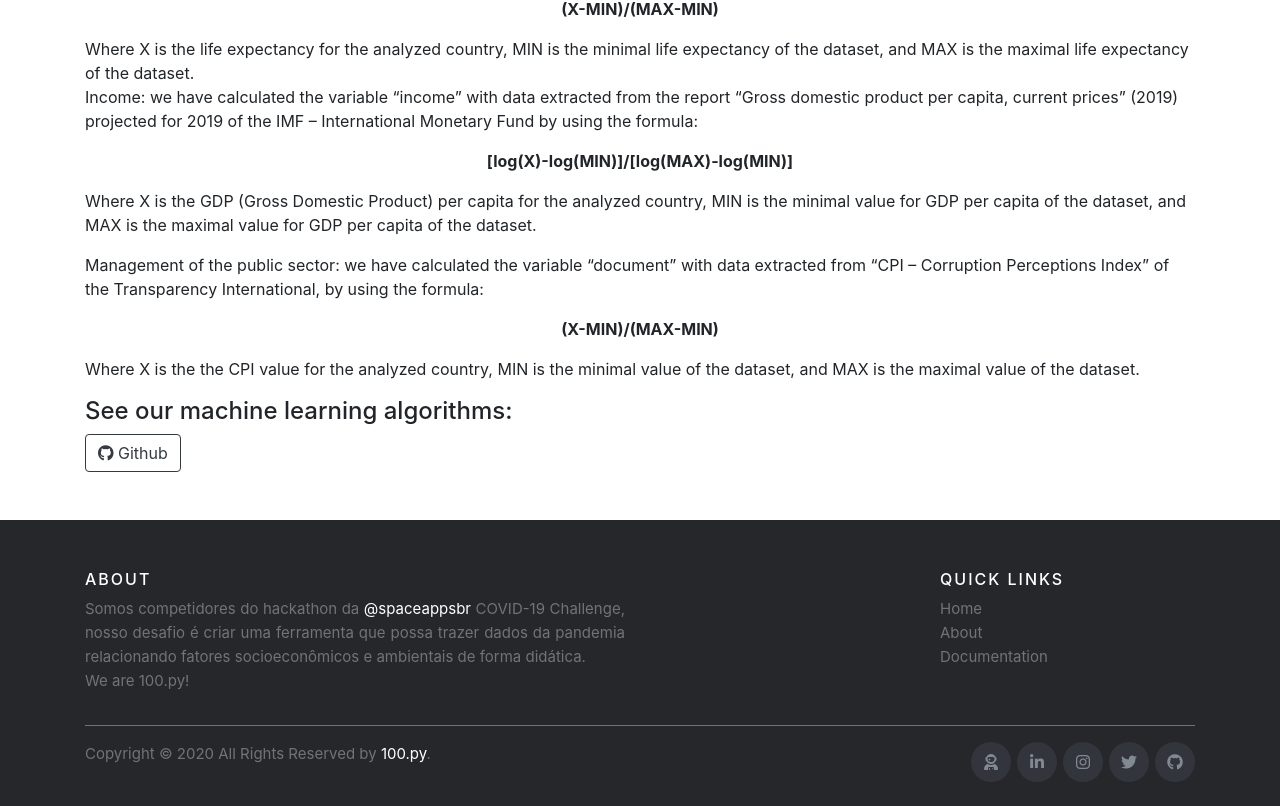
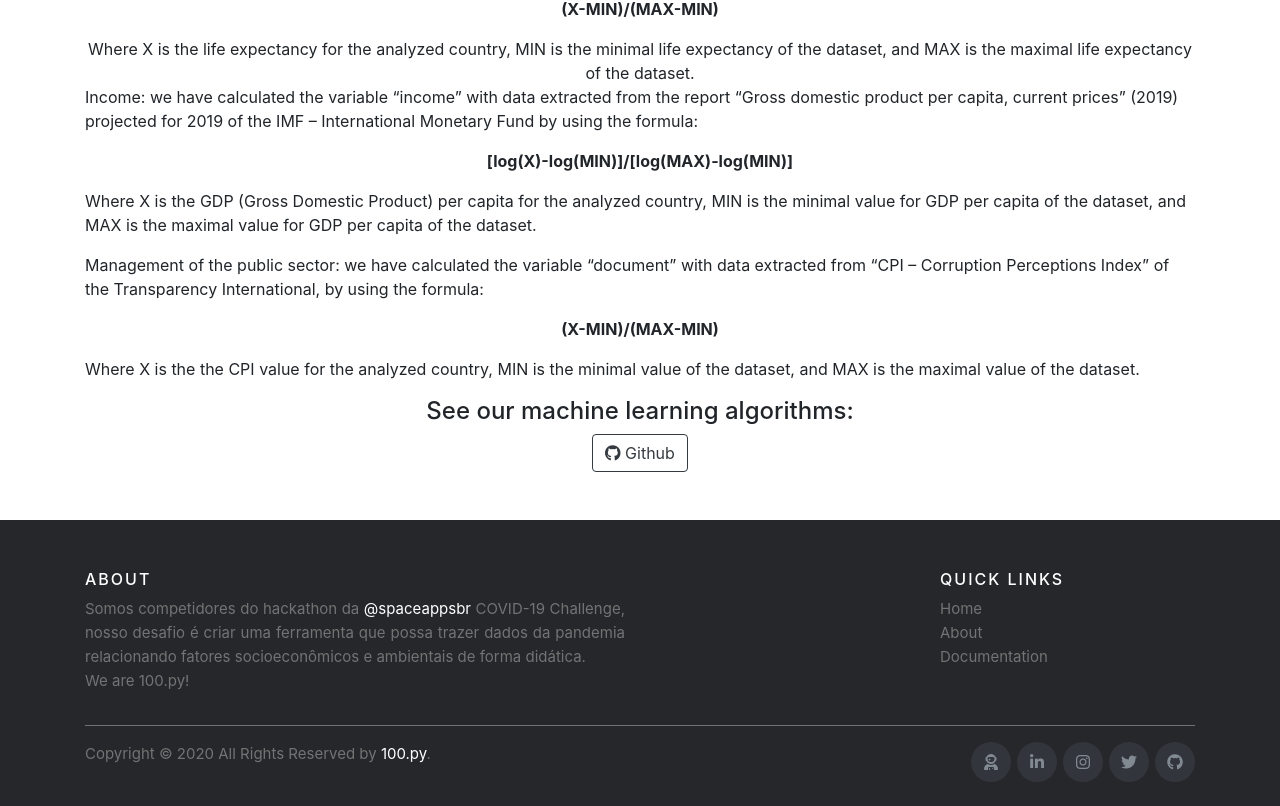
Before and after one commit to gabriellimma/NasaSpaceAppsDevlopmentArea-100.py, an Angular app in the folder frontend/: page /documentation in a window 1280 px wide. Shown: the part 531-1337 px from the top of the page. Built offline with nearby package versions, Linux system fonts and the light colour scheme.

Commit message:
Alinhando 1 botão

```diff
--- a/frontend/src/app/components/template/documentation/documentation.component.css
+++ b/frontend/src/app/components/template/documentation/documentation.component.css
@@ -0,0 +1,7 @@
+*, h4, h5 {
+  text-align: center;
+}
+
+p {
+  text-align: left;
+}
--- a/frontend/src/app/components/template/documentation/documentation.component.html
+++ b/frontend/src/app/components/template/documentation/documentation.component.html
@@ -3,7 +3,7 @@
   <h5>Team: 100.py</h5>
   <h5> ScorVid:</h5>
 
-  <p> <b> I – Creating a score for each country </b></p>
+  <p><b> I – Creating a score for each country </b></p>
   <p>
     We based our score on the HDI – Human Development Index, which is composed by health (life expectancy), education
     and income. For the ScorVid, we have used only the variables of health and income, because these are the most
@@ -49,5 +49,7 @@
   </p>
 
   <h4>See our machine learning algorithms:</h4>
-  <a class="btn btn-outline-dark mb-5" href="https://github.com/bielzin42/NasaSpaceAppsDevlopmentArea-100.py/blob/master/Regre%C3%A7%C3%A3o_Linear_multipla.ipynb" target="_blank"> <i class="fab fa-github"></i> Github</a>
+  <a class="btn btn-outline-dark mb-5"
+    href="https://github.com/bielzin42/NasaSpaceAppsDevlopmentArea-100.py/blob/master/Regre%C3%A7%C3%A3o_Linear_multipla.ipynb"
+    target="_blank"> <i class="fab fa-github text-center"></i> Github</a>
 </div>
```
